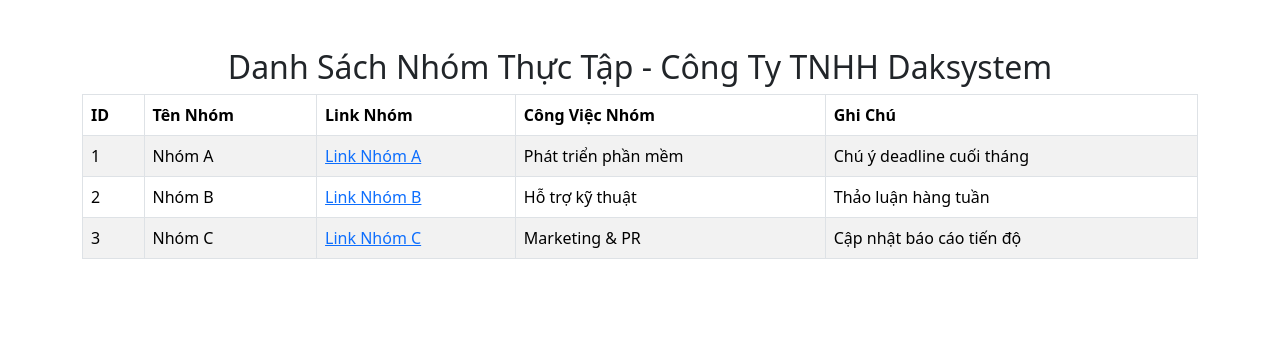
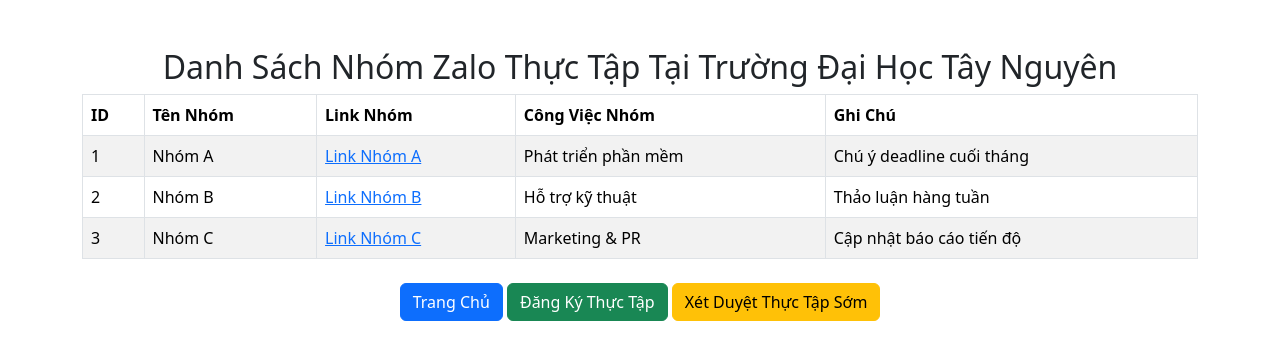
Before and after one commit to dak-system/ThucTap2025, a plain HTML site: page zalo-nhom-dai-hoc-tay-nguyen.html in a window 1280 px wide. Drawn offline with nearby package versions, Linux system fonts and the light colour scheme.

Commit message:
Update zalo-nhom-dai-hoc-tay-nguyen.html

```diff
--- a/zalo-nhom-dai-hoc-tay-nguyen.html
+++ b/zalo-nhom-dai-hoc-tay-nguyen.html
@@ -3,13 +3,13 @@
 <head>
     <meta charset="UTF-8">
     <meta name="viewport" content="width=device-width, initial-scale=1.0">
-    <title>Danh Sách Nhóm Thực Tập - Công Ty TNHH Daksystem</title>
+    <title>Danh Sách Nhóm Thực Tập - Trường Đại học Tây Nguyên</title>
     <!-- Liên kết Bootstrap CSS -->
     <link href="https://cdn.jsdelivr.net/npm/bootstrap@5.3.0-alpha1/dist/css/bootstrap.min.css" rel="stylesheet">
 </head>
 <body>
     <div class="container mt-5">
-        <h2 class="text-center">Danh Sách Nhóm Thực Tập - Công Ty TNHH Daksystem</h2>
+        <h2 class="text-center">Danh Sách Nhóm Zalo Thực Tập Tại Trường Đại Học Tây Nguyên</h2>
         <table class="table table-bordered table-striped">
             <thead>
                 <tr>
@@ -44,6 +44,13 @@
                 </tr>
             </tbody>
         </table>
+
+        <!-- Các liên kết thêm vào cuối trang -->
+        <div class="text-center mt-4">
+            <a href="index.html" class="btn btn-primary">Trang Chủ</a>
+            <a href="dang-ky-thuc-tap.html" class="btn btn-success">Đăng Ký Thực Tập</a>
+            <a href="xet-duyet-thuc-tap.html" class="btn btn-warning">Xét Duyệt Thực Tập Sớm</a>
+        </div>
     </div>
 
     <!-- Liên kết Bootstrap JS và Popper.js -->
```
